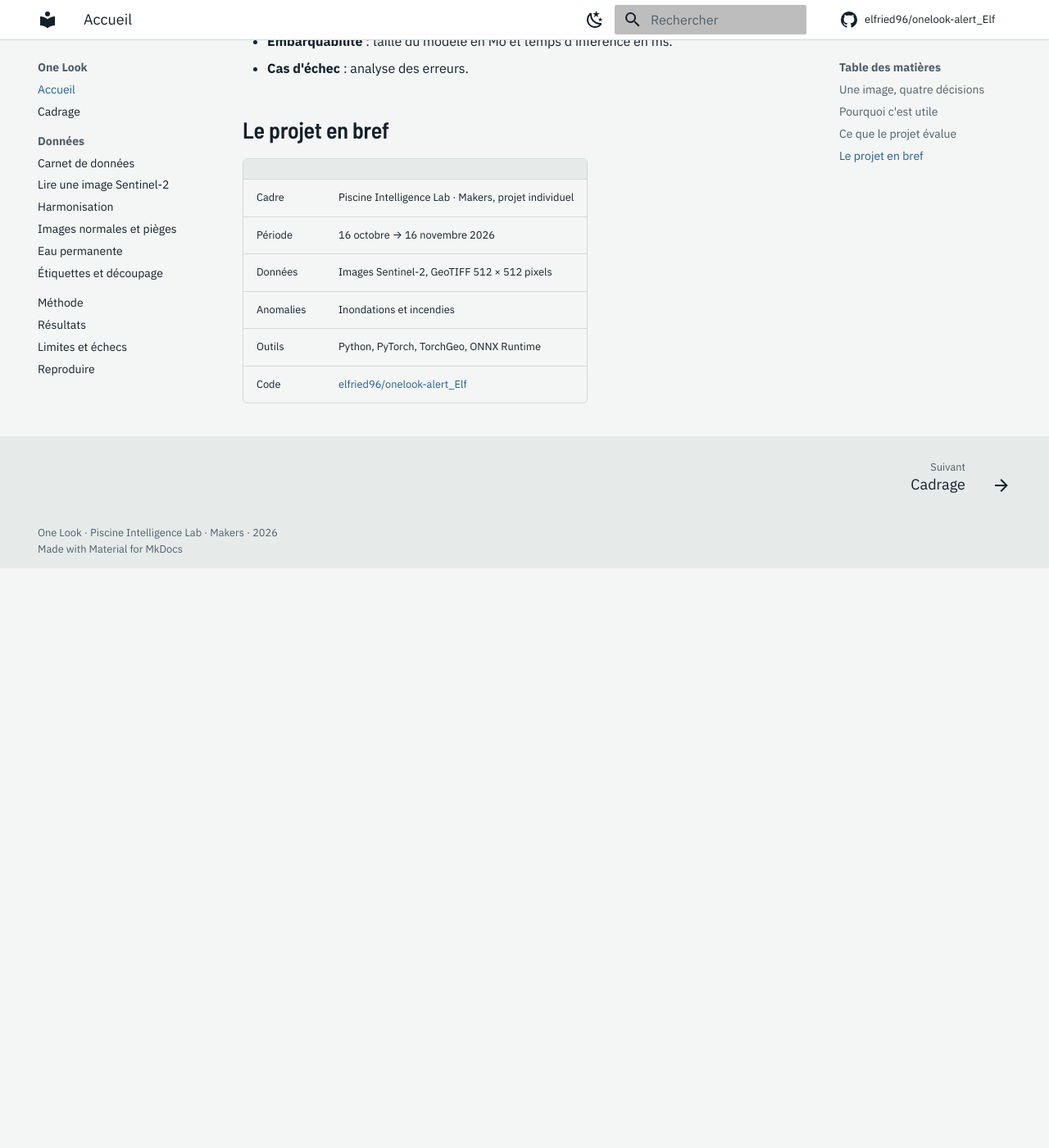
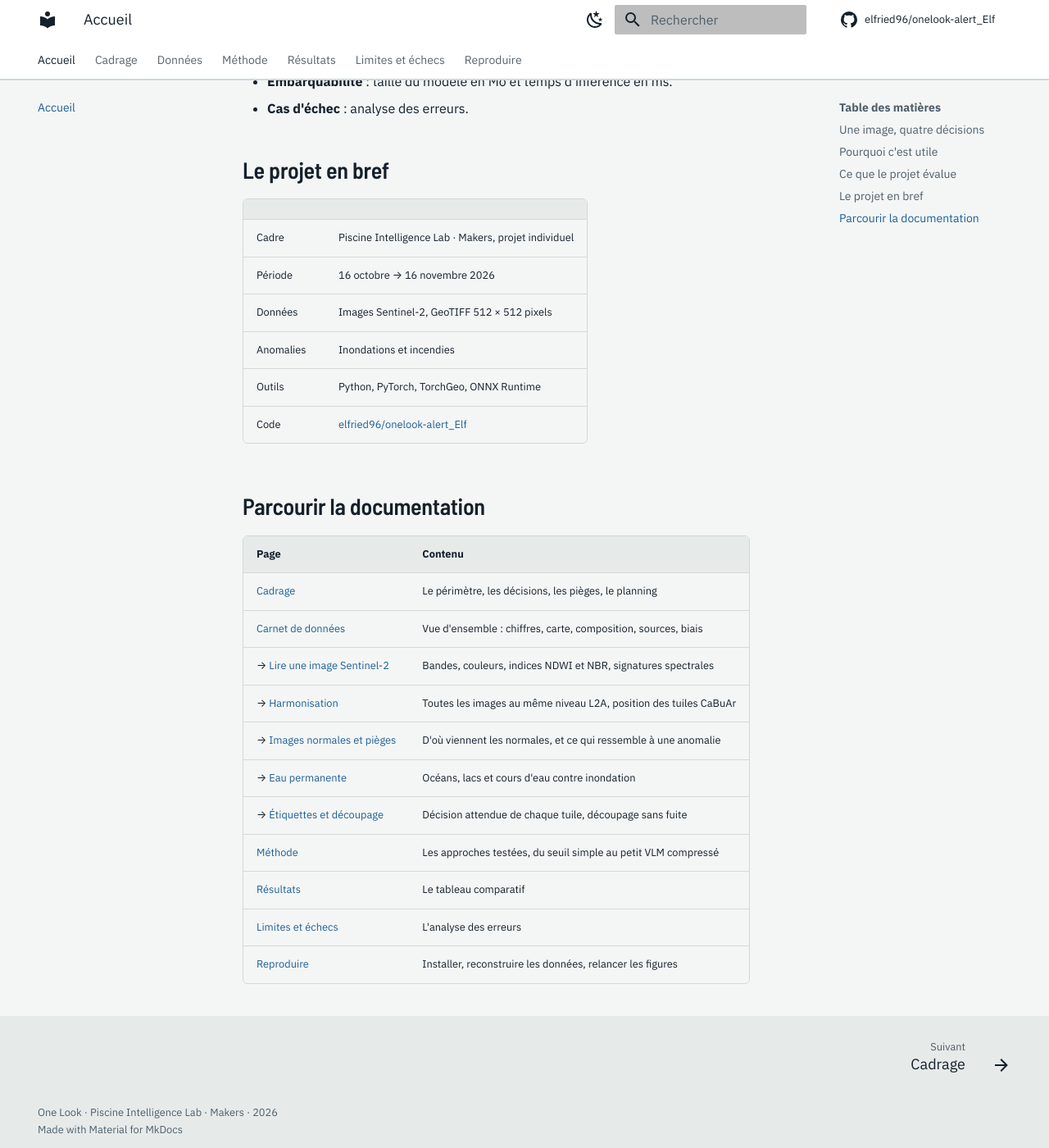
Before and after one commit to elfried96/onelook-alert_Elf, an MkDocs documentation site: the page built from docs/index.md, in a window 1280 px wide and 1400 px high, scrolled down 1671 px. Shown: the whole window at 82% size. Built offline with MkDocs 1.6.1 and Material for MkDocs 9.7.7, drawn with Linux system fonts in a browser that asks for light colours; comment, search, counter and statistics services are not loaded; before the commit the page ends 2364 px from its top, so only the background shows below that.

Commit message:
Navigation : onglets en haut de page et plan du site sur l'accueil
Sous 1 220 px, Material cache le menu de gauche : les pages Données
n'étaient alors accessibles que par le bouton menu. Les onglets restent
visibles, et l'accueil liste toutes les pages.

```diff
--- a/docs/index.md
+++ b/docs/index.md
@@ -38,3 +38,19 @@ Les satellites produisent plus d'images qu'on ne peut en envoyer au sol. Un mod
 | Anomalies | Inondations et incendies |
 | Outils | Python, PyTorch, TorchGeo, ONNX Runtime |
 | Code | [elfried96/onelook-alert_Elf](https://github.com/elfried96/onelook-alert_Elf) |
+
+## Parcourir la documentation
+
+| Page | Contenu |
+|---|---|
+| [Cadrage](framing.md) | Le périmètre, les décisions, les pièges, le planning |
+| [Carnet de données](data_card.md) | Vue d'ensemble : chiffres, carte, composition, sources, biais |
+| → [Lire une image Sentinel-2](data/sentinel2.md) | Bandes, couleurs, indices NDWI et NBR, signatures spectrales |
+| → [Harmonisation](data/harmonisation.md) | Toutes les images au même niveau L2A, position des tuiles CaBuAr |
+| → [Images normales et pièges](data/normals.md) | D'où viennent les normales, et ce qui ressemble à une anomalie |
+| → [Eau permanente](data/water.md) | Océans, lacs et cours d'eau contre inondation |
+| → [Étiquettes et découpage](data/labels_splits.md) | Décision attendue de chaque tuile, découpage sans fuite |
+| [Méthode](method.md) | Les approches testées, du seuil simple au petit VLM compressé |
+| [Résultats](results.md) | Le tableau comparatif |
+| [Limites et échecs](failure_cases.md) | L'analyse des erreurs |
+| [Reproduire](reproduce.md) | Installer, reconstruire les données, relancer les figures |
--- a/mkdocs.yml
+++ b/mkdocs.yml
@@ -32,6 +32,8 @@ theme:
         icon: material/weather-sunny
         name: Passer en mode clair
   features:
+    - navigation.tabs
+    - navigation.tabs.sticky
     - navigation.sections
     - navigation.top
     - navigation.footer
```
